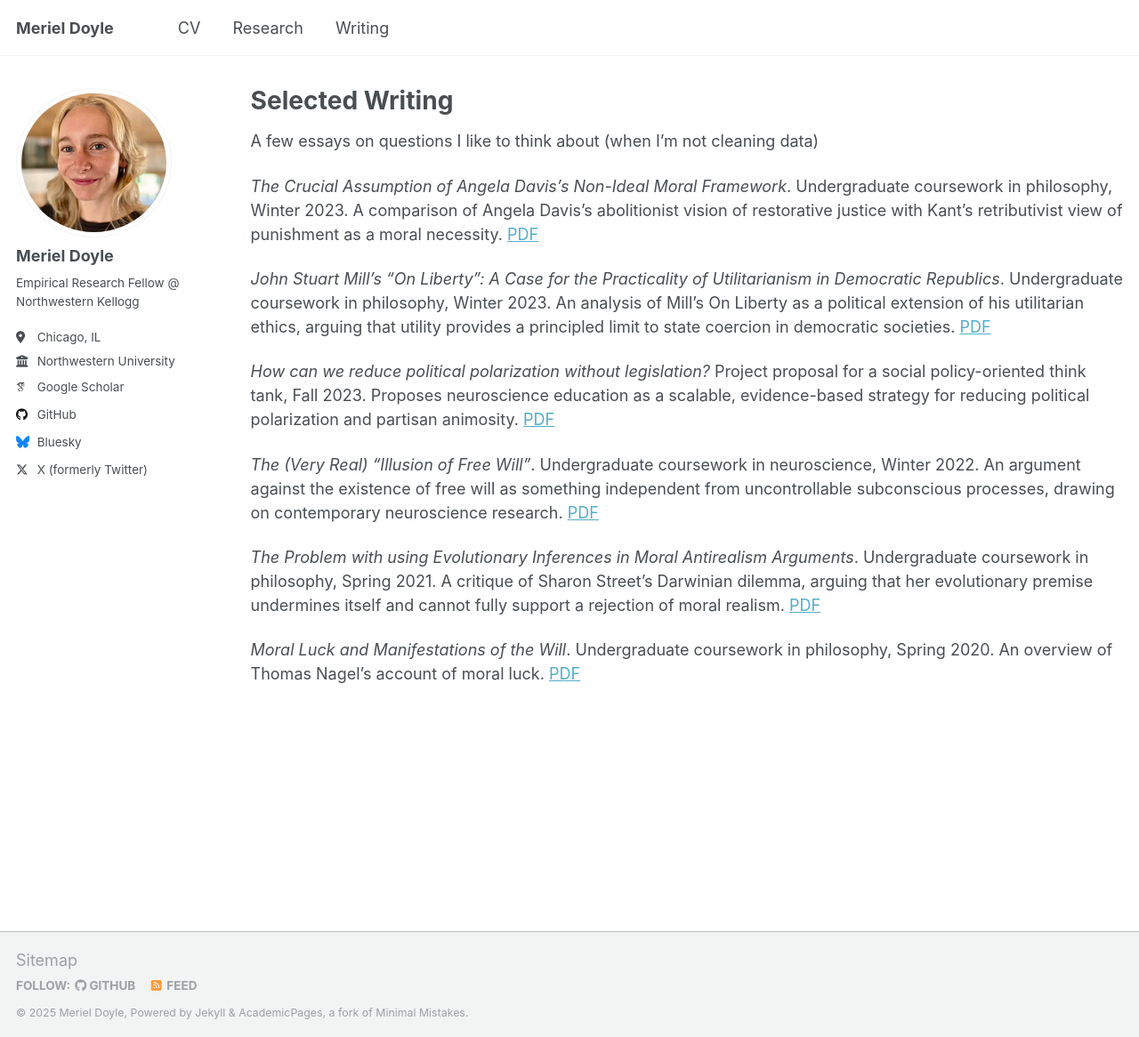
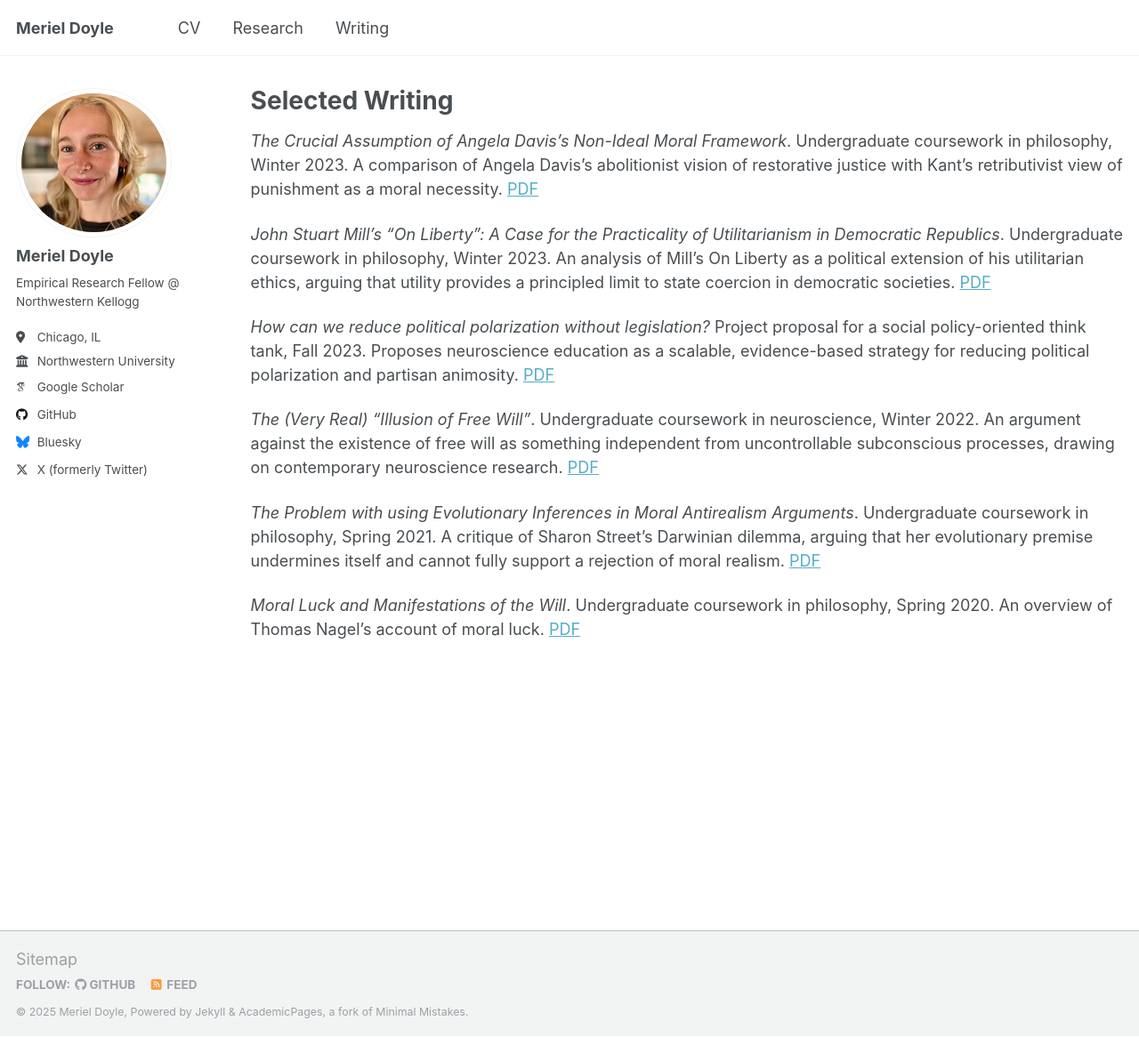
Before and after one commit to mcd710/mcd710.github.io, a Jekyll site: the page built from _pages/writing.md, in a window 1280 px wide and 1166 px high. Shown: the whole window at 89% size. Built offline with Jekyll 4.4.1, drawn with Linux system fonts in a browser that asks for light colours; some web fonts are replaced.

Commit message:
Update writing.md

```diff
--- a/_pages/writing.md
+++ b/_pages/writing.md
@@ -5,8 +5,6 @@ permalink: /writing/
 author_profile: true
 ---
 {% include base_path %}
-
-A few essays on questions I like to think about (when I'm not cleaning data)
 
 <!-- ### Philosophy (free will, moral objectivity, punishment & retribution) -->
 *The Crucial Assumption of Angela Davis's Non-Ideal Moral Framework*. Undergraduate coursework in philosophy, Winter 2023. A comparison of Angela Davis's abolitionist vision of restorative justice with Kant's retributivist view of punishment as a moral necessity. [PDF](/files/aftermath_A2.pdf){:target="_blank"} <!-- opens in new tab  -->
```
